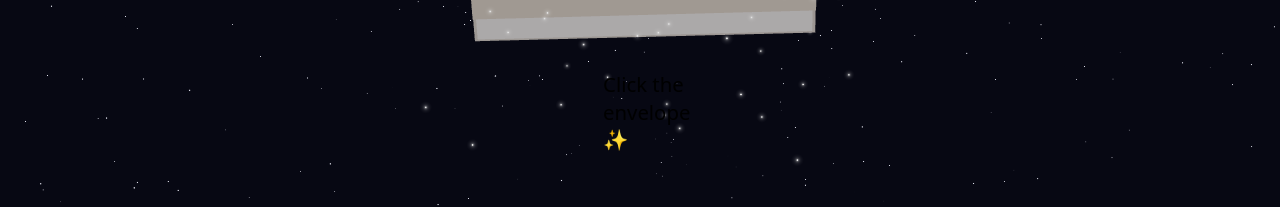
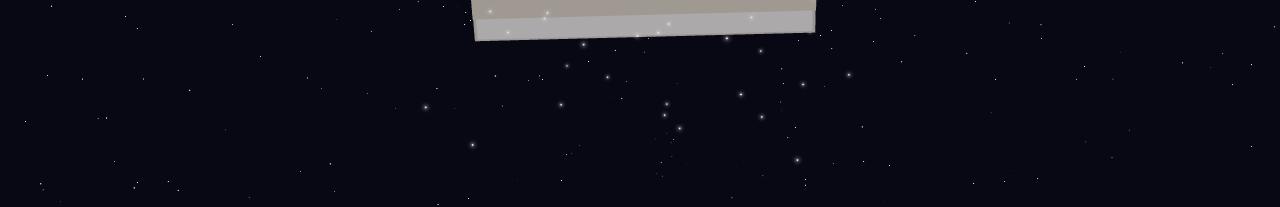
Before and after one commit to CareerMedia/Enchanted-Invite, a React (Vite) app: page / in a window 1280 px wide. Shown: the part 436-643 px from the top of the page. Built offline with nearby package versions, Linux system fonts and the light colour scheme; the HTML template or start-up script is replaced by a standard one.

Commit message:
Update Envelope.jsx

```diff
--- a/src/components/Envelope.jsx
+++ b/src/components/Envelope.jsx
@@ -63,7 +63,7 @@ export default function Envelope({ position = [0, 0, 0], opened = false, onOpen
         {/* 3D hint (overlay also exists) */}
         {!opened && (
           <Html center distanceFactor={10} position={[0, -h * 0.85, 0]}>
-            <div className="hint-3d">Click the envelope ✨</div>
+            <div className="hint-3d"></div>
           </Html>
         )}
       </group>
```
